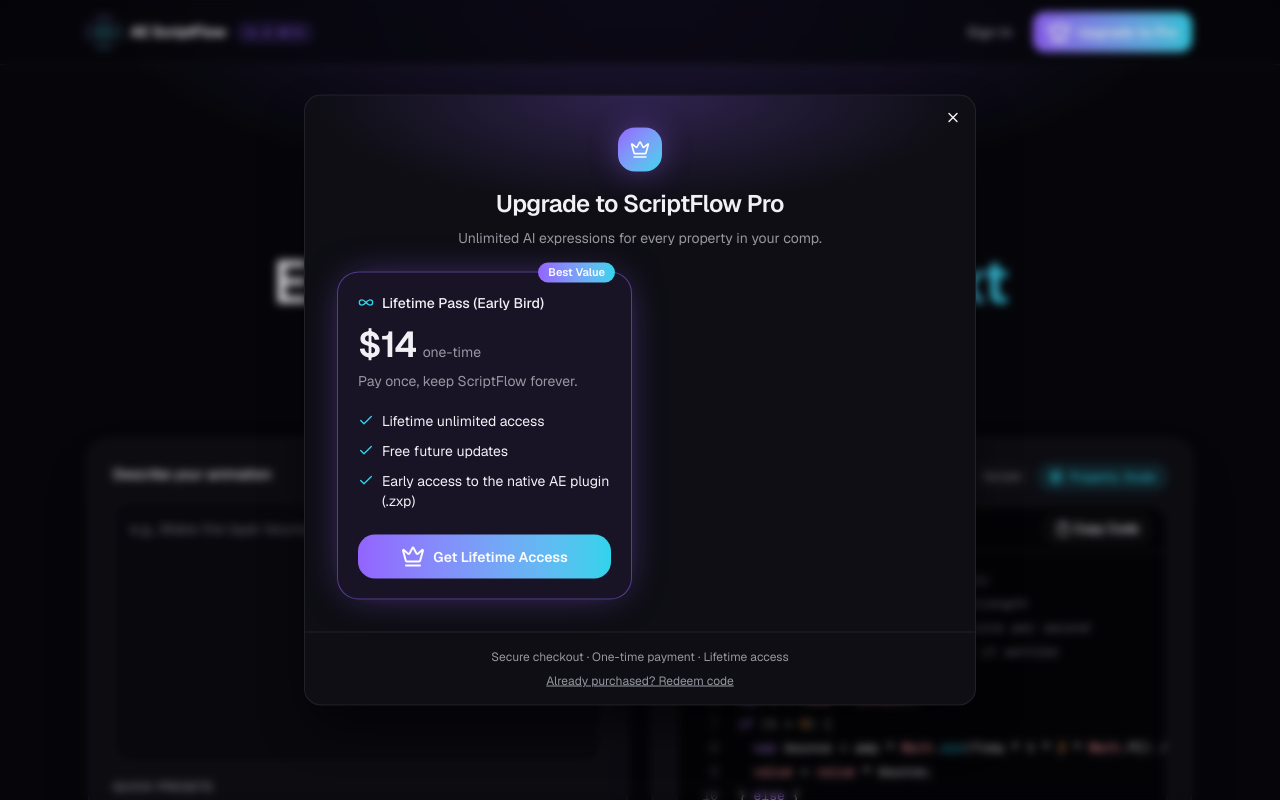
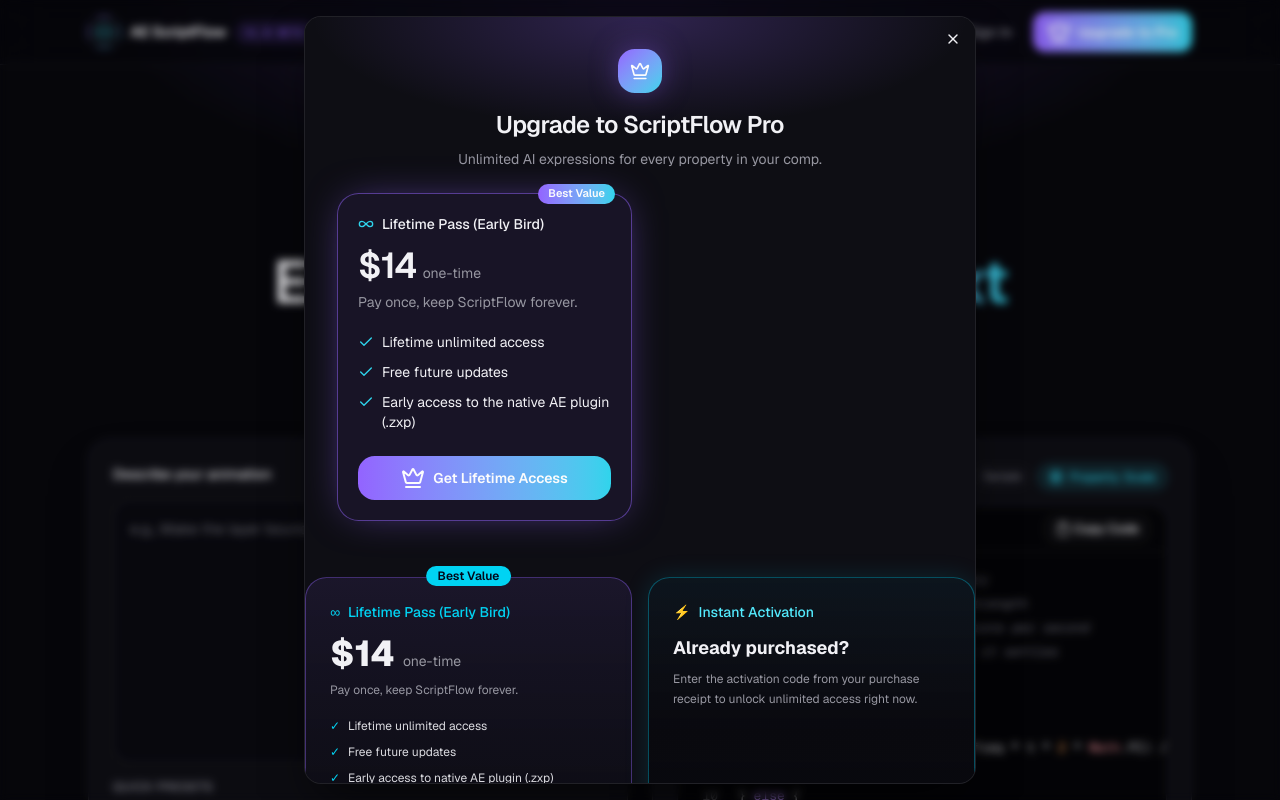
Before and after one commit to eablezov2006-hub/scriptflow-web, a Next.js app in the folder ae-script-flow-interface-design/: page / in a window 1280 px wide. Both pictures are taken after a click on the button "Upgrade to Pro". Shown: the top 800 px of the page. Built offline with nearby package versions, Linux system fonts and the light colour scheme.

Commit message:
Update pricing-modal.tsx

```diff
--- a/ae-script-flow-interface-design/components/pricing-modal.tsx
+++ b/ae-script-flow-interface-design/components/pricing-modal.tsx
@@ -129,8 +129,67 @@ export function PricingModal({
     })}
   </div>
 
-        <div className="border-t border-border px-6 py-4 text-center text-xs text-muted-foreground flex flex-col items-center gap-2">
-        <p>Secure checkout · One-time payment · Lifetime access</p>
+       {/* Контейнер из двух колонок: Слева покупка, Справа активация */}
+        <div className="grid grid-cols-1 md:grid-cols-2 gap-4 my-6">
+
+          {/* Левая колонка: Тариф $14 */}
+          <div className="relative rounded-2xl border border-primary/40 bg-gradient-to-b from-primary/10 to-background/50 p-6 flex flex-col justify-between">
+            <div className="absolute -top-3 left-1/2 -translate-x-1/2 rounded-full bg-cyan-400 px-3 py-0.5 text-xs font-semibold text-slate-950">
+              Best Value
+            </div>
+
+            <div>
+              <div className="flex items-center gap-2 text-sm text-cyan-400 font-medium">
+                <span>∞</span> Lifetime Pass (Early Bird)
+              </div>
+              <div className="mt-3 flex items-baseline gap-2">
+                <span className="text-4xl font-extrabold text-foreground">$14</span>
+                <span className="text-sm text-muted-foreground">one-time</span>
+              </div>
+              <p className="mt-2 text-xs text-muted-foreground">
+                Pay once, keep ScriptFlow forever.
+              </p>
+
+              <ul className="mt-5 space-y-2.5 text-xs text-foreground/90">
+                <li className="flex items-center gap-2">
+                  <span className="text-cyan-400">✓</span> Lifetime unlimited access
+                </li>
+                <li className="flex items-center gap-2">
+                  <span className="text-cyan-400">✓</span> Free future updates
+                </li>
+                <li className="flex items-center gap-2">
+                  <span className="text-cyan-400">✓</span> Early access to native AE plugin (.zxp)
+                </li>
+              </ul>
+            </div>
+
+            <a
+              href="https://scriptflow.lemonsqueezy.com/buy/0f438a0f-6238-4f81-a3f1-e37453d71954"
+              target="_blank"
+              rel="noopener noreferrer"
+              className="mt-6 flex h-11 w-full items-center justify-center gap-2 rounded-xl bg-gradient-to-r from-blue-600 via-indigo-600 to-cyan-500 font-semibold text-white shadow-lg shadow-blue-500/25 transition-all hover:scale-[1.02] hover:opacity-95 text-sm"
+            >
+              👑 Get Lifetime Access
+            </a>
+          </div>
+
+          {/* Правая колонка: Яркий блок активации кода */}
+          <div className="relative rounded-2xl border border-cyan-500/40 bg-gradient-to-b from-cyan-950/20 via-background/60 to-background/80 p-6 flex flex-col justify-between shadow-[0_0_25px_rgba(6,182,212,0.15)]">
+            <div>
+              <div className="flex items-center gap-2 text-sm text-cyan-300 font-medium">
+                <span>⚡️</span> Instant Activation
+              </div>
+
+              <h4 className="mt-3 text-lg font-bold text-foreground">
+                Already purchased?
+              </h4>
+
+              <p className="mt-2 text-xs leading-relaxed text-muted-foreground">
+                Enter the activation code from your purchase receipt to unlock unlimited access right now.
+              </p>
+            </div>
+
+            <div className="mt-6">
               <button
                 type="button"
                 onClick={() => {
@@ -143,10 +202,17 @@ export function PricingModal({
                     alert('Invalid code. Please check your purchase receipt.')
                   }
                 }}
-          className="underline hover:text-foreground transition-colors cursor-pointer"
+                className="flex h-11 w-full items-center justify-center gap-2 rounded-xl border border-cyan-400/50 bg-cyan-500/10 hover:bg-cyan-500/20 text-cyan-300 font-semibold text-sm transition-all hover:shadow-[0_0_20px_rgba(6,182,212,0.35)] hover:scale-[1.02] cursor-pointer"
               >
-          Already purchased? Redeem code
+                🔑 Redeem Access Code
               </button>
+            </div>
+          </div>
+        </div>
+
+        {/* Простой и чистый футер внизу */}
+        <div className="border-t border-border px-6 py-3 text-center text-xs text-muted-foreground">
+          <p>Secure checkout · One-time payment · Lifetime access</p>
         </div>
     </DialogContent>
   </Dialog>
```
Lines whose indentation alone changed are shown as unchanged.
